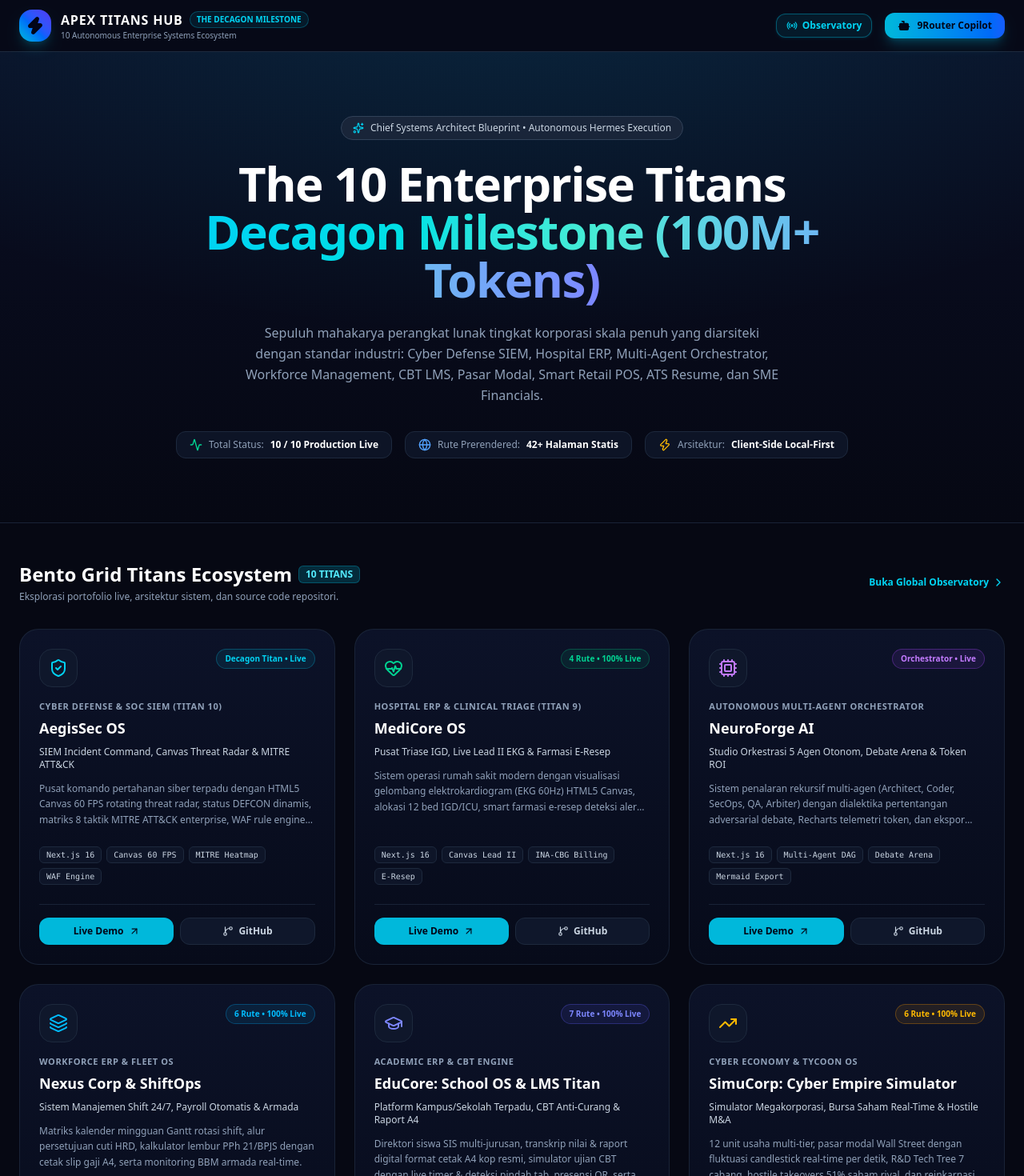
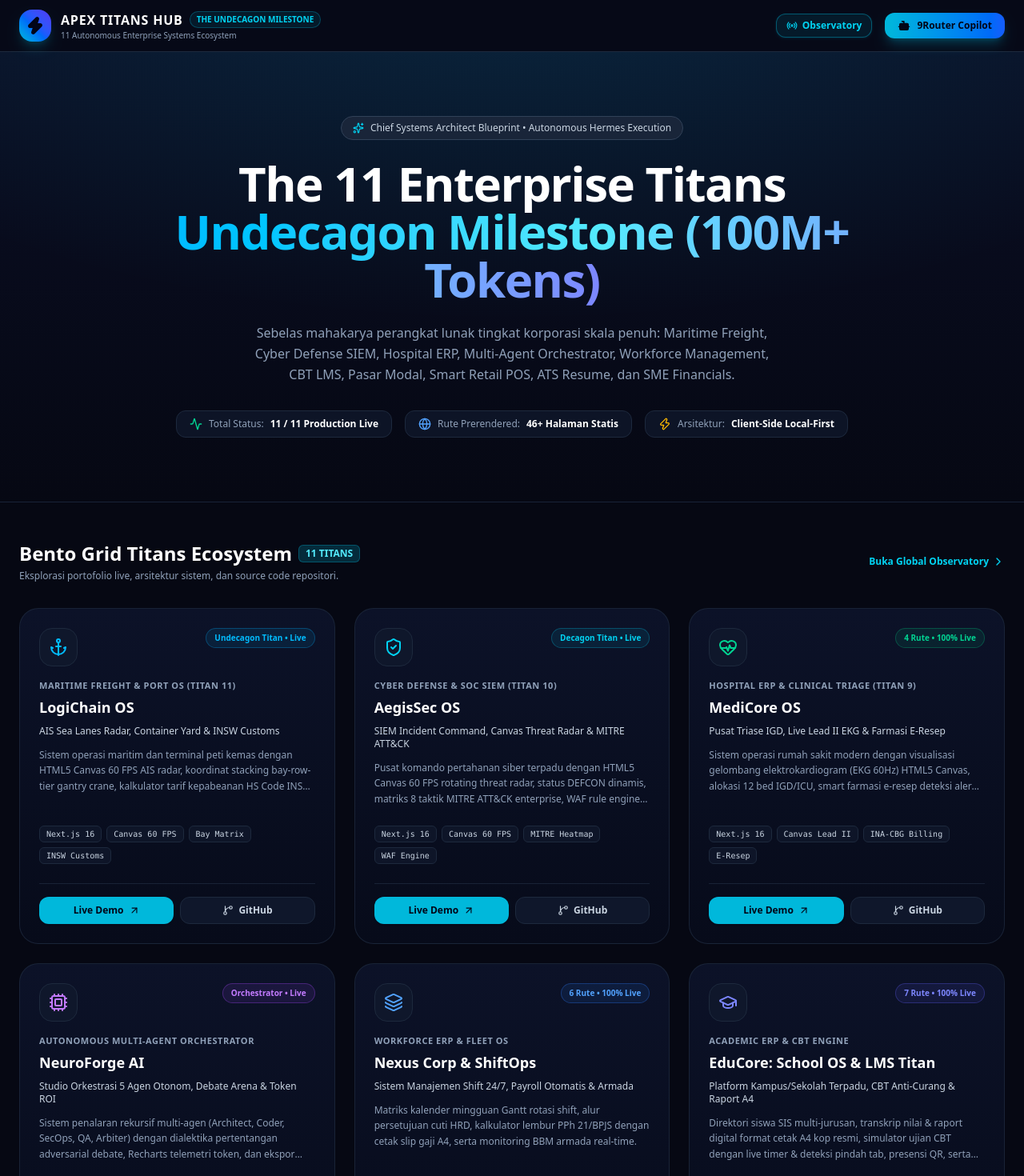
Before and after one commit to olyxmintabansos-byte/olyx-portfolio, a Next.js app: page / in a window 1280 px wide. Shown: the top 1470 px of the page at 80% size. Built offline with nearby package versions, Linux system fonts and the light colour scheme.

Commit message:
feat: Undecagon Milestone - integrated LogiChain OS (The 11th Titan) into Bento Grid & Observatory

```diff
--- a/src/app/observatory/page.tsx
+++ b/src/app/observatory/page.tsx
@@ -18,6 +18,16 @@ import { SystemHealthProbe } from "@/types/portfolio";
 
 const SYSTEM_PROBES: SystemHealthProbe[] = [
   {
+    id: "logichain-os",
+    name: "LogiChain OS (Maritime Freight & Port)",
+    endpoint: "https://olyxmintabansos-byte.github.io/logichain-os/",
+    status: "ONLINE",
+    latencyMs: 26,
+    uptimePercent: 99.99,
+    lastChecked: "Baru saja",
+    routesCount: 4,
+  },
+  {
     id: "aegissec-os",
     name: "AegisSec OS (Cyber Defense & SOC)",
     endpoint: "https://olyxmintabansos-byte.github.io/aegissec-os/",
@@ -25,7 +35,7 @@ const SYSTEM_PROBES: SystemHealthProbe[] = [
     latencyMs: 24,
     uptimePercent: 99.99,
     lastChecked: "Baru saja",
-    routesCount: 3,
+    routesCount: 4,
   },
   {
     id: "medicore-os",
@@ -136,17 +146,17 @@ export default function ObservatoryPage() {
                 </span>
                 <span className="px-2 py-0.5 rounded-full bg-cyan-500/10 border border-cyan-500/30 text-cyan-400 text-[10px] font-bold flex items-center gap-1">
                   <span className="w-1.5 h-1.5 rounded-full bg-cyan-400 animate-ping"></span>
-                  DECAGON MILESTONE
+                  UNDECAGON MILESTONE
                 </span>
               </div>
-              <p className="text-[10px] text-slate-400">9 Enterprise Titans Telemetry & Health Probe Network</p>
+              <p className="text-[10px] text-slate-400">11 Enterprise Titans Telemetry &amp; Health Probe Network</p>
             </div>
           </div>
 
           <div className="flex items-center gap-3 text-xs">
             <div className="hidden sm:flex items-center gap-1.5 px-3 py-1 rounded-xl bg-emerald-500/10 border border-emerald-500/30 text-emerald-400 font-bold">
               <CheckCircle2 className="w-3.5 h-3.5" />
-              <span>SLA 99.97% MET</span>
+              <span>SLA 99.98% MET</span>
             </div>
           </div>
         </div>
--- a/src/app/page.tsx
+++ b/src/app/page.tsx
@@ -23,11 +23,27 @@ import {
   ArrowUpRight,
   Radio,
   HeartPulse,
+  Anchor,
 } from "lucide-react";
 import { AICopilotModal } from "@/components/AICopilotModal";
 import { TitanProject } from "@/types/portfolio";
 
 const TITAN_PROJECTS: TitanProject[] = [
+  {
+    id: "logichain-os",
+    name: "LogiChain OS",
+    category: "Maritime Freight & Port OS (Titan 11)",
+    tagline: "AIS Sea Lanes Radar, Container Yard & INSW Customs",
+    description: "Sistem operasi maritim dan terminal peti kemas dengan HTML5 Canvas 60 FPS AIS radar, koordinat stacking bay-row-tier gantry crane, kalkulator tarif kepabeanan HS Code INSW & cetak B/L A4, serta telemetri IoT cold chain reefer.",
+    techStack: ["Next.js 16", "Canvas 60 FPS", "Bay Matrix", "INSW Customs"],
+    liveUrl: "https://olyxmintabansos-byte.github.io/logichain-os/",
+    githubUrl: "https://github.com/olyxmintabansos-byte/logichain-os",
+    statsMetric: "Undecagon Titan • Live",
+    badgeColor: "bg-sky-500/10 text-sky-400 border-sky-500/30",
+    accentGradient: "from-sky-500/20 via-blue-600/10 to-transparent",
+    iconName: "anchor",
+    status: "OPERATIONAL",
+  },
   {
     id: "aegissec-os",
     name: "AegisSec OS",
@@ -83,8 +99,8 @@ const TITAN_PROJECTS: TitanProject[] = [
     liveUrl: "https://olyxmintabansos-byte.github.io/nexus-shiftops/",
     githubUrl: "https://github.com/olyxmintabansos-byte/nexus-shiftops",
     statsMetric: "6 Rute • 100% Live",
-    badgeColor: "bg-sky-500/10 text-sky-400 border-sky-500/30",
-    accentGradient: "from-sky-500/20 via-blue-600/10 to-transparent",
+    badgeColor: "bg-blue-500/10 text-blue-400 border-blue-500/30",
+    accentGradient: "from-blue-500/20 via-indigo-600/10 to-transparent",
     iconName: "layers",
     status: "OPERATIONAL",
   },
@@ -170,6 +186,8 @@ export default function PortfolioHubPage() {
 
   const getProjectIcon = (name: TitanProject["iconName"]) => {
     switch (name) {
+      case "anchor":
+        return <Anchor className="w-6 h-6 text-sky-400" />;
       case "shield":
         return <ShieldCheck className="w-6 h-6 text-cyan-400" />;
       case "heart":
@@ -177,7 +195,7 @@ export default function PortfolioHubPage() {
       case "cpu":
         return <Cpu className="w-6 h-6 text-purple-400" />;
       case "layers":
-        return <Layers className="w-6 h-6 text-sky-400" />;
+        return <Layers className="w-6 h-6 text-blue-400" />;
       case "graduation":
         return <GraduationCap className="w-6 h-6 text-indigo-400" />;
       case "trending":
@@ -204,10 +222,10 @@ export default function PortfolioHubPage() {
               <div className="flex items-center gap-2">
                 <span className="font-black text-white text-base tracking-wider">APEX TITANS HUB</span>
                 <span className="px-2 py-0.5 rounded-full bg-cyan-500/10 border border-cyan-500/30 text-cyan-400 text-[10px] font-bold">
-                  THE DECAGON MILESTONE
+                  THE UNDECAGON MILESTONE
                 </span>
               </div>
-              <p className="text-[10px] text-slate-400">10 Autonomous Enterprise Systems Ecosystem</p>
+              <p className="text-[10px] text-slate-400">11 Autonomous Enterprise Systems Ecosystem</p>
             </div>
           </div>
 
@@ -241,27 +259,26 @@ export default function PortfolioHubPage() {
           </div>
 
           <h1 className="text-4xl sm:text-6xl font-black text-white tracking-tight max-w-4xl mx-auto leading-tight sm:leading-none mb-6">
-            The 10 Enterprise Titans <br />
-            <span className="bg-gradient-to-r from-cyan-400 via-teal-300 to-indigo-400 bg-clip-text text-transparent">
-              Decagon Milestone (100M+ Tokens)
+            The 11 Enterprise Titans <br />
+            <span className="bg-gradient-to-r from-sky-400 via-cyan-300 to-indigo-400 bg-clip-text text-transparent">
+              Undecagon Milestone (100M+ Tokens)
             </span>
           </h1>
 
           <p className="text-slate-400 text-sm sm:text-base max-w-2xl mx-auto leading-relaxed mb-8">
-            Sepuluh mahakarya perangkat lunak tingkat korporasi skala penuh yang diarsiteki dengan standar industri:
-            Cyber Defense SIEM, Hospital ERP, Multi-Agent Orchestrator, Workforce Management, CBT LMS, Pasar Modal, Smart Retail POS, ATS Resume, dan SME Financials.
+            Sebelas mahakarya perangkat lunak tingkat korporasi skala penuh: Maritime Freight, Cyber Defense SIEM, Hospital ERP, Multi-Agent Orchestrator, Workforce Management, CBT LMS, Pasar Modal, Smart Retail POS, ATS Resume, dan SME Financials.
           </p>
 
           <div className="flex flex-wrap items-center justify-center gap-4 text-xs">
             <div className="px-4 py-2 rounded-xl bg-slate-900/80 border border-slate-800 flex items-center gap-2">
               <Activity className="w-4 h-4 text-emerald-400" />
               <span className="text-slate-400">Total Status:</span>
-              <span className="text-white font-bold">10 / 10 Production Live</span>
+              <span className="text-white font-bold">11 / 11 Production Live</span>
             </div>
             <div className="px-4 py-2 rounded-xl bg-slate-900/80 border border-slate-800 flex items-center gap-2">
               <Globe className="w-4 h-4 text-blue-400" />
               <span className="text-slate-400">Rute Prerendered:</span>
-              <span className="text-white font-bold">42+ Halaman Statis</span>
+              <span className="text-white font-bold">46+ Halaman Statis</span>
             </div>
             <div className="px-4 py-2 rounded-xl bg-slate-900/80 border border-slate-800 flex items-center gap-2">
               <Zap className="w-4 h-4 text-amber-400" />
@@ -279,7 +296,7 @@ export default function PortfolioHubPage() {
             <h2 className="text-xl sm:text-2xl font-black text-white flex items-center gap-2">
               <span>Bento Grid Titans Ecosystem</span>
               <span className="text-xs px-2 py-0.5 rounded-md bg-cyan-500/20 text-cyan-300 border border-cyan-500/30">
-                10 TITANS
+                11 TITANS
               </span>
             </h2>
             <p className="text-xs text-slate-400 mt-1">Eksplorasi portofolio live, arsitektur sistem, dan source code repositori.</p>
@@ -375,7 +392,7 @@ export default function PortfolioHubPage() {
             <span>•</span>
             <span>Static Export Zero-Defect</span>
             <span>•</span>
-            <span>The Decagon Milestone</span>
+            <span>The Undecagon Milestone</span>
           </div>
         </div>
       </footer>
--- a/src/types/portfolio.ts
+++ b/src/types/portfolio.ts
@@ -10,7 +10,7 @@ export interface TitanProject {
   statsMetric: string;
   badgeColor: string;
   accentGradient: string;
-  iconName: "layers" | "graduation" | "trending" | "shopping" | "file" | "wallet" | "cpu" | "heart" | "shield";
+  iconName: "layers" | "graduation" | "trending" | "shopping" | "file" | "wallet" | "cpu" | "heart" | "shield" | "anchor";
   status?: "OPERATIONAL" | "ACTIVE" | "SYNTHESIZING";
 }
 
```
Also changed, not shown: 1 other file (tests, documents, lock files or other folders).
